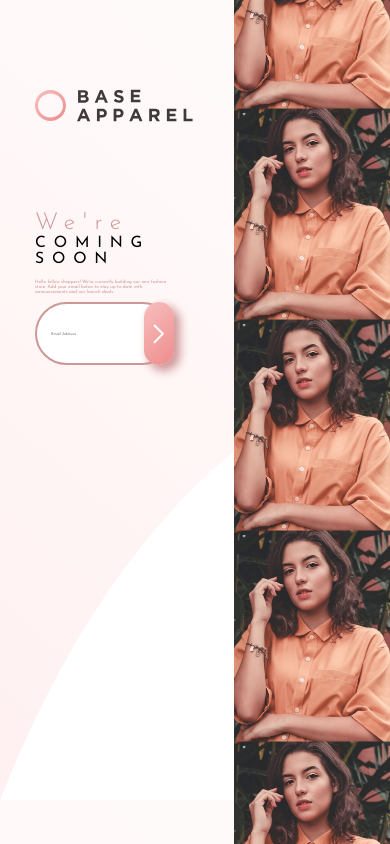
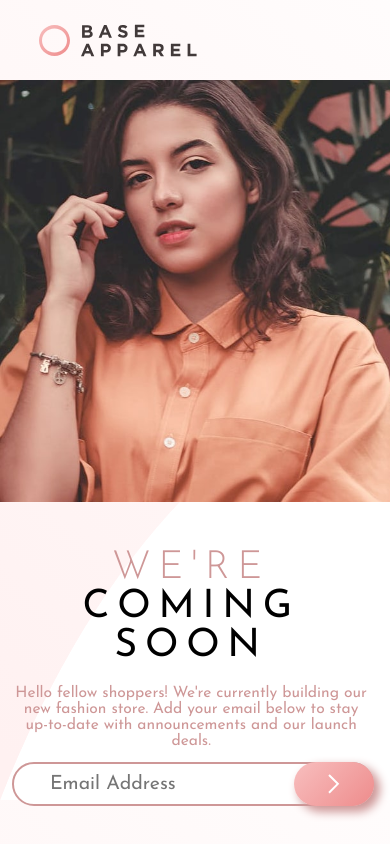
Before and after one commit to Bharath8500/base-apparel-coming-soon-master, a plain HTML site: page index.html in a window 390 px wide. Drawn offline with Linux system fonts and the light colour scheme.

Commit message:
Responsiveness complete

```diff
--- a/style.css
+++ b/style.css
@@ -43,6 +43,7 @@ html, body{
     font-size: 6vw;
     letter-spacing: 2vw;
     font-weight: 300;
+    text-transform: uppercase;
 }
 .box3 > :nth-child(2){
     font-size: 4vw;
@@ -107,3 +108,51 @@ html, body{
     margin-top: 2%;
     opacity: 0;
 }
+
+/* Responsiveness */
+
+@media (max-width:600px) {
+    .container{
+        display: flex;
+        flex-wrap: wrap;
+    }
+    .box1{
+        width: 100%;
+        padding-left: 10%;
+        margin-top: 5%;
+        margin-bottom: 5%;
+    }
+    .box2{
+        width: 100%;
+        height: 50%;
+        background-repeat: no-repeat;
+        background-size: cover;
+        background-position: top;
+        margin-bottom: 10%;
+    }
+    .box3{
+        text-align: center;
+        padding-right: 5%;
+    }
+    .box3 > :nth-child(1){
+        font-size: 10vw;
+        margin-left: -15%;
+    }
+    .box3 > :nth-child(2){
+        margin-left: -15%;
+        font-size: 10vw;
+    }
+    .box3 p{
+        font-size: 4vw;
+        padding-right: 0;
+        margin-left: -15%;
+    }
+    .input-field{
+        margin-left: -15%;
+        margin-right: -1%;
+        height: 15%;
+    }
+    .box3 input{
+        font-size: 5vw;
+    }
+}
```
